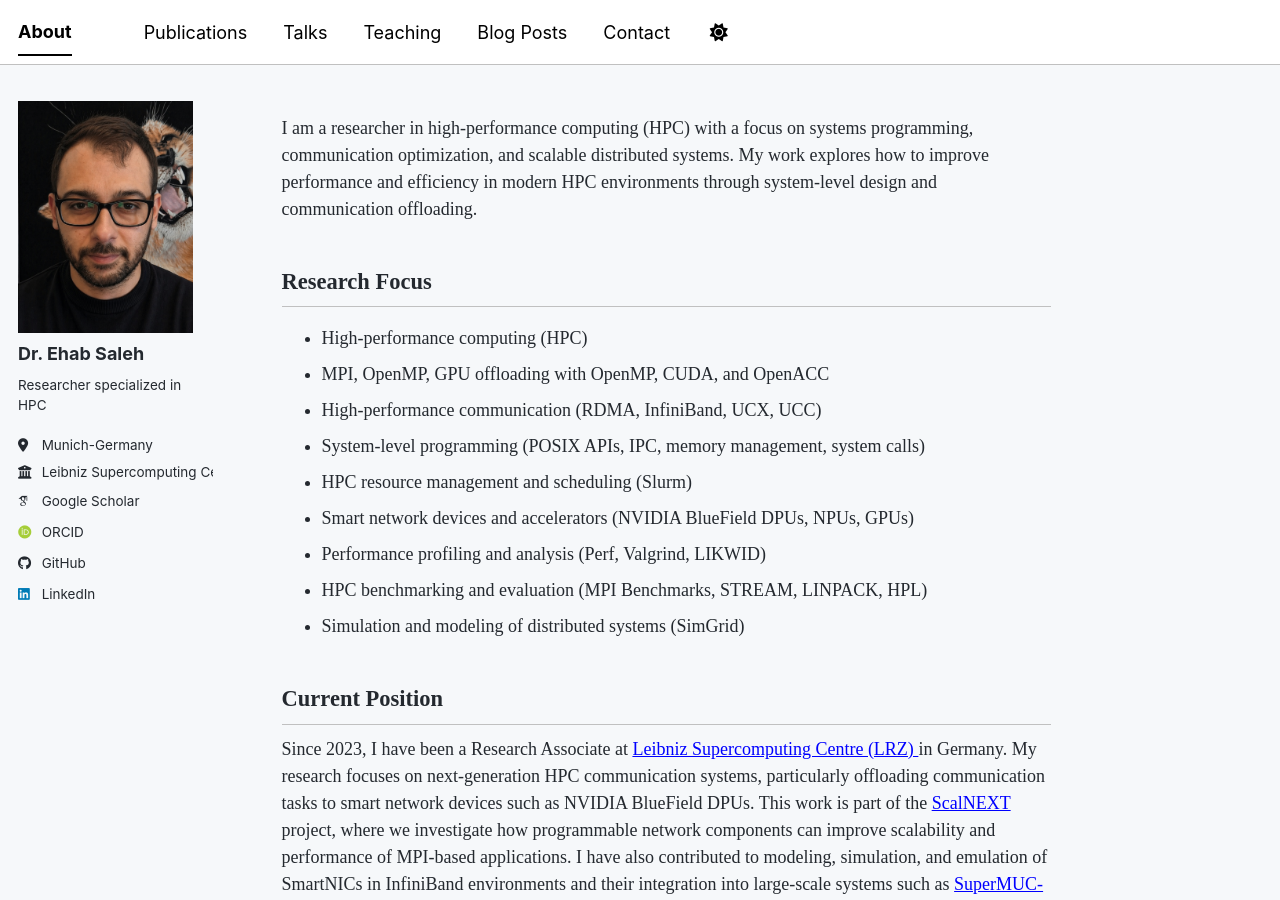
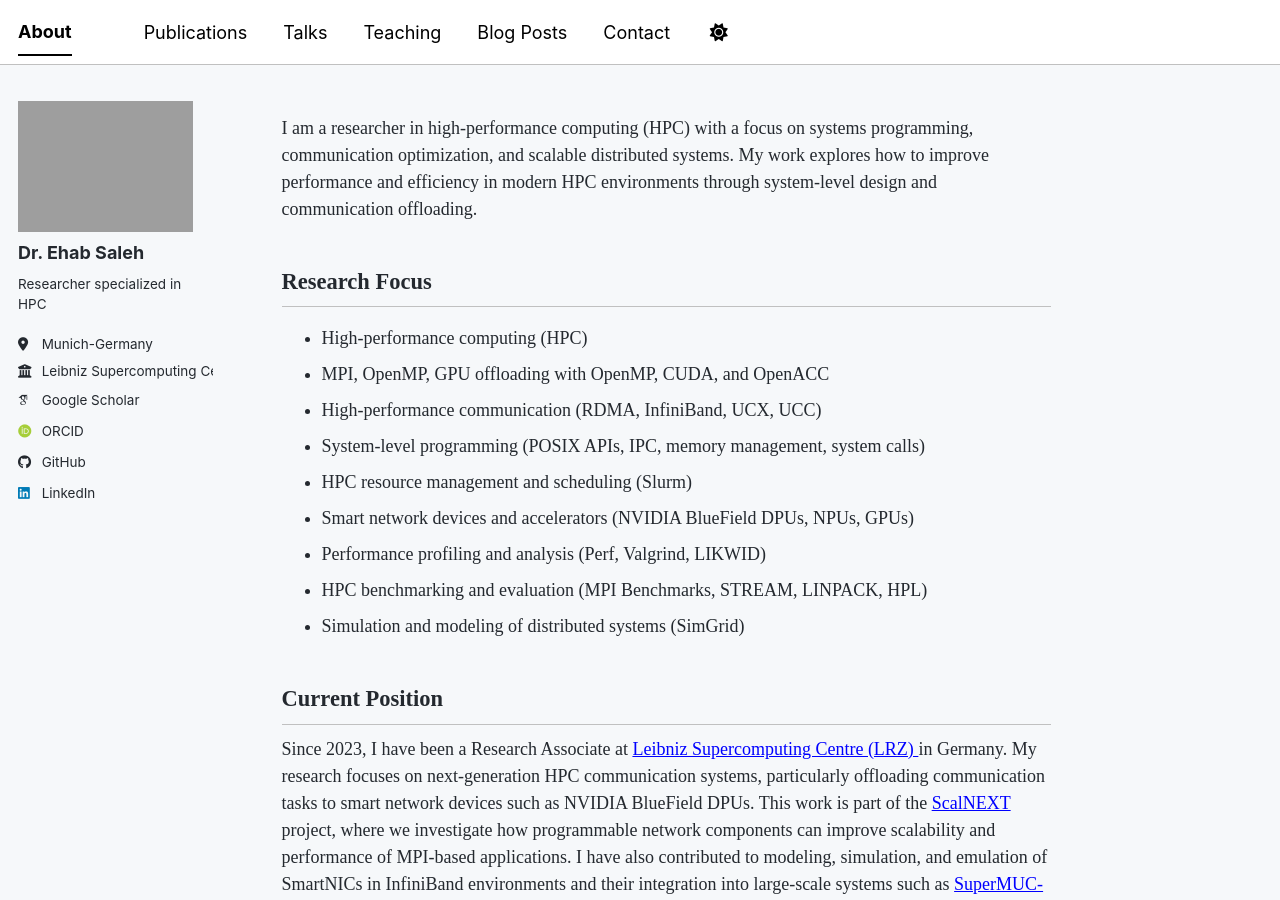
Before and after one commit to ehabosaleh/ehabosaleh.github.io, a Jekyll site: the page built from _pages/about.md, in a window 1280 px wide and 900 px high. Built offline with Jekyll 4.4.1, drawn with Linux system fonts in a browser that asks for light colours; some web fonts are replaced; a script bundle is joined from its source files by our own code; library files that are not in the unit come from our copies.

Commit message:
Update _config.yml

```diff
--- a/_config.yml
+++ b/_config.yml
@@ -23,7 +23,7 @@
 #               Additional customization can be done by editing /_includes/author-profile.html
 author:
   # Biographic information
-  avatar           : "profile.png"
+  avatar           :
   name             : "Dr. Ehab Saleh"
   pronouns         : # example: "she/her"
   bio              : "Researcher specialized in HPC"
@@ -104,7 +104,7 @@
   username               :
   app_id                 :
   publisher              :
-og_image                 :  "/images/profile.png"
+og_image                 :
 og_description           :  # Social media default site image description
 # For specifying social profiles
 # - https://developers.google.com/structured-data/customize/social-profiles
```
